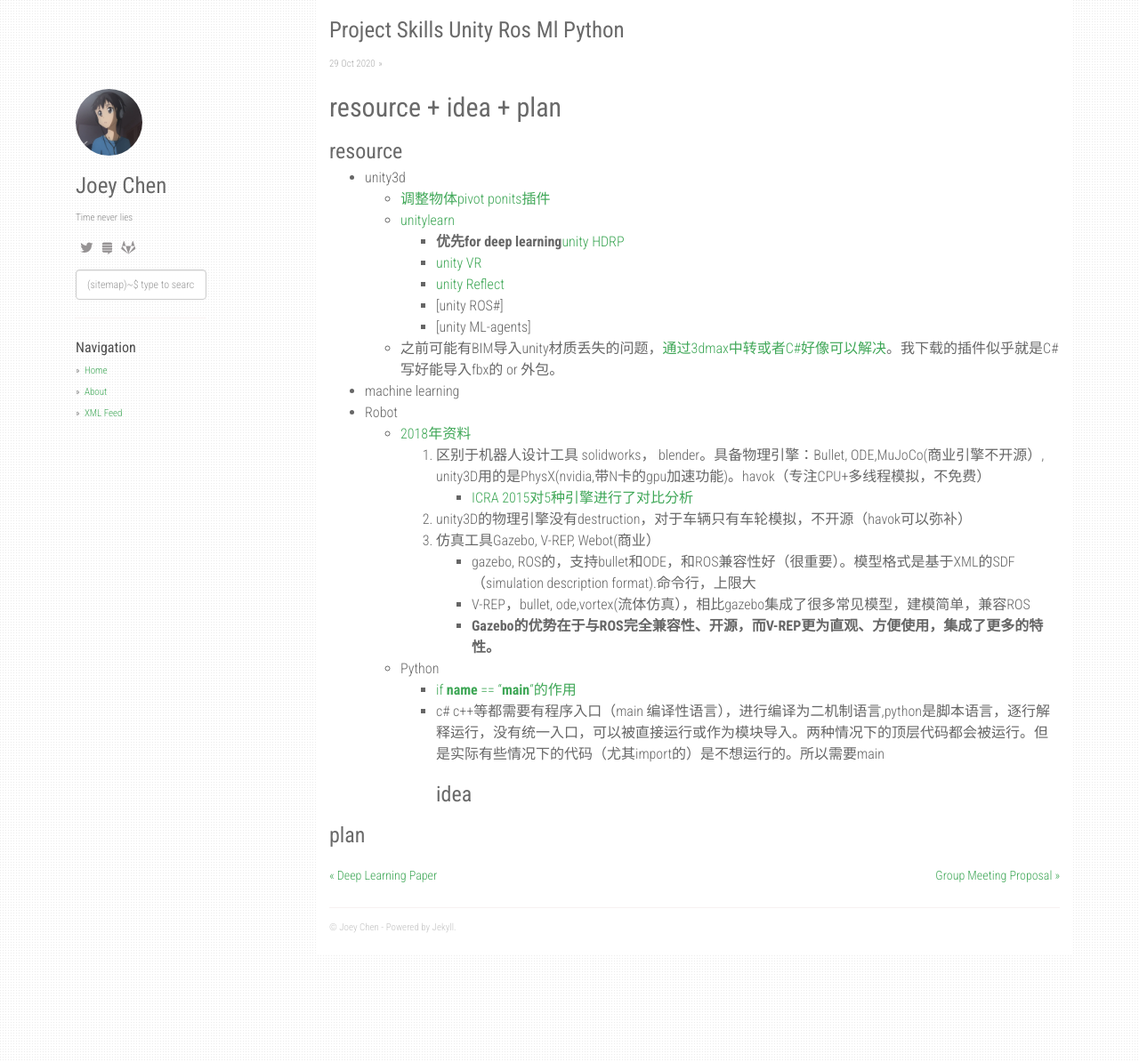
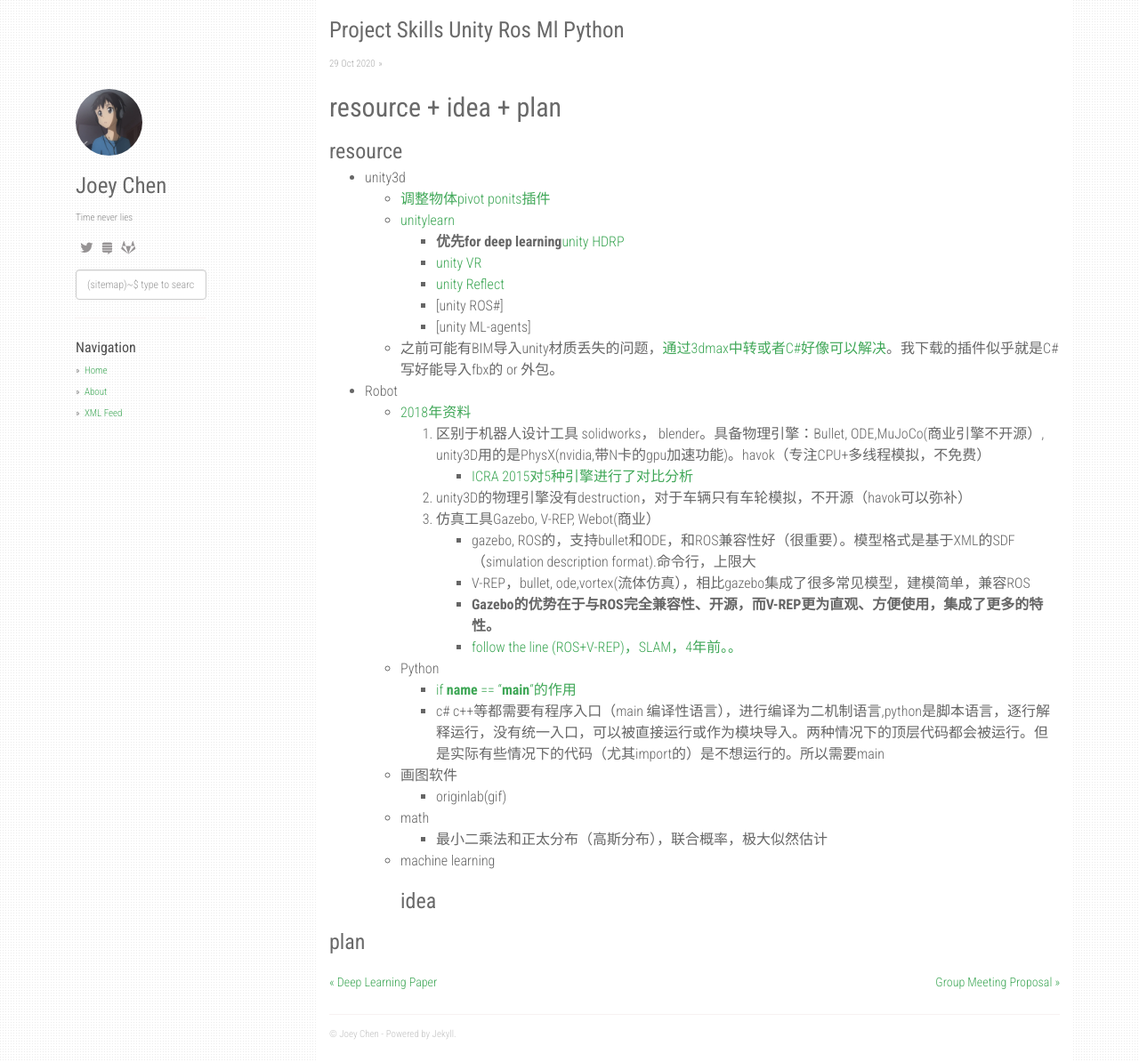
Before and after one commit to czy95/czy95.github.io, a Jekyll site: the page built from _posts/2020-10-29-Project-Skills-Unity-ROS-ML-Python.md, in a window 1280 px wide and 1194 px high. Shown: the whole window at 89% size. Built offline with Jekyll 4.4.1, drawn with Linux system fonts in a browser that asks for light colours; nearby versions of some CDN libraries; our own code applies the rules of GitHub Pages for plain Markdown files.

Commit message:
Update 2020-10-29-Project-Skills-Unity-ROS-ML-Python.md

```diff
--- a/_posts/2020-10-29-Project-Skills-Unity-ROS-ML-Python.md
+++ b/_posts/2020-10-29-Project-Skills-Unity-ROS-ML-Python.md
@@ -19,9 +19,19 @@
       - gazebo, ROS的，支持bullet和ODE，和ROS兼容性好（很重要）。模型格式是基于XML的SDF（simulation description format).命令行，上限大
       - V-REP，bullet, ode,vortex(流体仿真），相比gazebo集成了很多常见模型，建模简单，兼容ROS
       - **Gazebo的优势在于与ROS完全兼容性、开源，而V-REP更为直观、方便使用，集成了更多的特性。**
+      - [follow the line (ROS+V-REP)，SLAM，4年前。。](https://github.com/Nurgak/Virtual-Robot-Challenge)
+
   - Python
     - [if __name__ == "__main__"的作用](https://www.zhihu.com/question/49136398)
     - c# c++等都需要有程序入口（main 编译性语言），进行编译为二机制语言,python是脚本语言，逐行解释运行，没有统一入口，可以被直接运行或作为模块导入。两种情况下的顶层代码都会被运行。但是实际有些情况下的代码（尤其import的）是不想运行的。所以需要main
+
+  - 画图软件
+    - originlab(gif)
+  - math
+    - 最小二乘法和正太分布（高斯分布），联合概率，极大似然估计
+
+
+  - machine learning
 ### idea
 
 ### plan
```
Also changed, not shown: other parts of _posts/2020-10-29-Project-Skills-Unity-ROS-ML-Python.md (+1 -1 lines).
